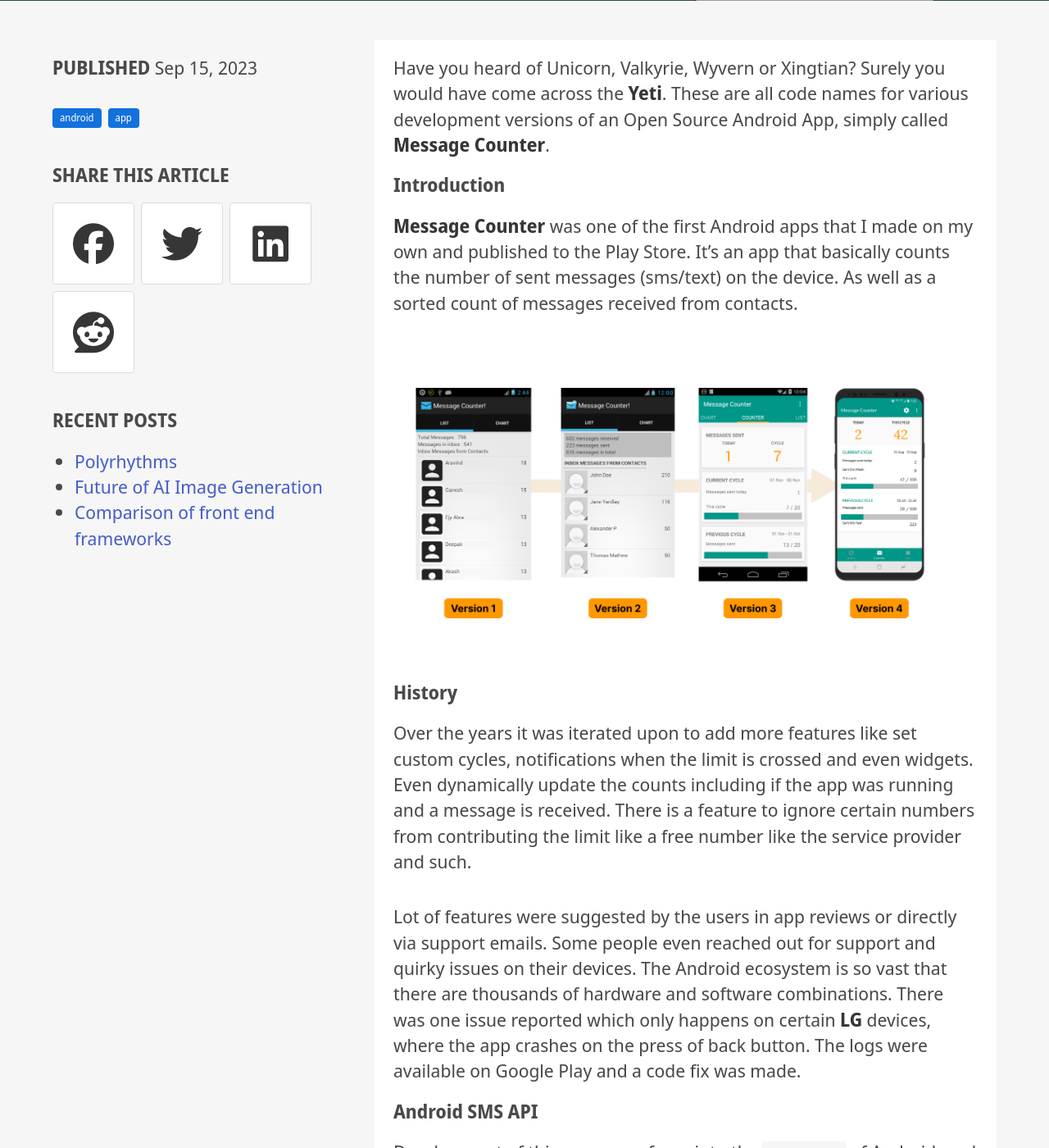
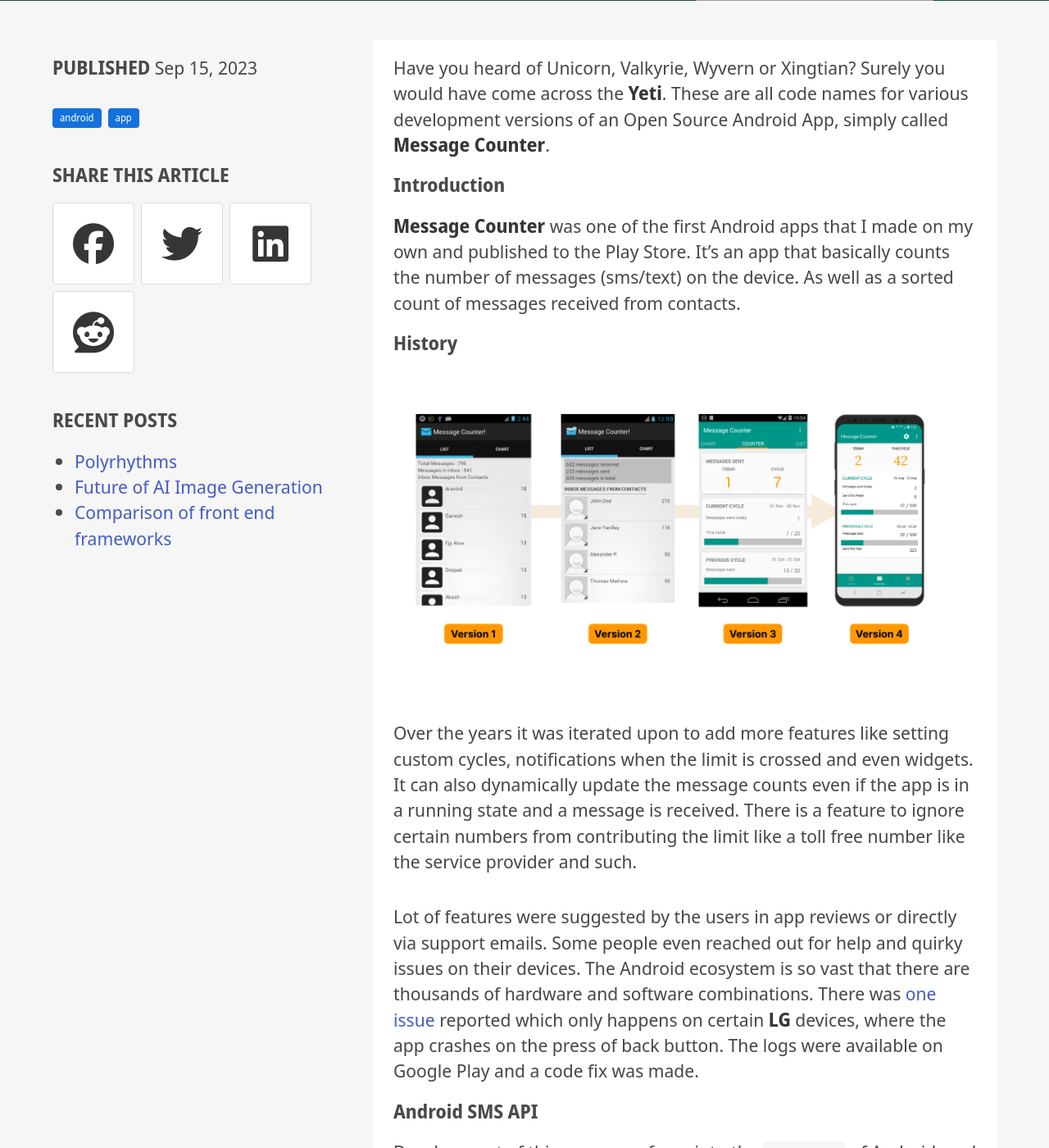
Before and after one commit to midhunhk/midhunhk.github.io, a Jekyll site: the page built from _posts/2023-09-15-android-message-counter.md, in a window 1280 px wide and 1400 px high, scrolled down 417 px. Shown: the whole window at 82% size. Built offline with Jekyll 4.4.1, drawn with Linux system fonts in a browser that asks for light colours; nearby versions of some CDN libraries; comment, search, counter and statistics services are not loaded; a style sheet for code colours, icons or effects is not loaded; some of the changed text lies outside the part shown.

Commit message:
update article

```diff
--- a/_posts/2023-09-15-android-message-counter.md
+++ b/_posts/2023-09-15-android-message-counter.md
@@ -13,14 +13,14 @@
 Have you heard of Unicorn, Valkyrie, Wyvern or Xingtian? Surely you would have come across the **Yeti**. These are all code names for various development versions of an Open Source Android App, simply called **Message Counter**.
 
 ## Introduction
-**Message Counter** was one of the first Android apps that I made on my own and published to the Play Store. It's an app that basically counts the number of sent messages (sms/text) on the device. As well as a sorted count of messages received from contacts.
+**Message Counter** was one of the first Android apps that I made on my own and published to the Play Store. It's an app that basically counts the number of messages (sms/text) on the device. As well as a sorted count of messages received from contacts.
 
+## History
 ![message counter version history](/public/images/2023/09/15/version-history.png)
 
-## History
-Over the years it was iterated upon to add more features like set custom cycles, notifications when the limit is crossed and even widgets. Even dynamically update the counts including if the app was running and a message is received. There is a feature to ignore certain numbers from contributing the limit like a free number like the service provider and such.
+Over the years it was iterated upon to add more features like setting custom cycles, notifications when the limit is crossed and even widgets. It can also dynamically update the message counts even if the app is in a running state and a message is received. There is a feature to ignore certain numbers from contributing the limit like a toll free number like the service provider and such.
 
-Lot of features were suggested by the users in app reviews or directly via support emails. Some people even reached out for support and quirky issues on their devices. The Android ecosystem is so vast that there are thousands of hardware and software combinations. There was one issue reported which only happens on certain **LG** devices, where the app crashes on the press of back button. The logs were available on Google Play and a code fix was made.
+Lot of features were suggested by the users in app reviews or directly via support emails. Some people even reached out for help and quirky issues on their devices. The Android ecosystem is so vast that there are thousands of hardware and software combinations. There was [one issue](https://github.com/midhunhk/message-counter/issues/6) reported which only happens on certain **LG** devices, where the app crashes on the press of back button. The logs were available on Google Play and a code fix was made.
 
 ## Android SMS API
 Development of this app was a foray into the `SMS API` of Android, and how it is structured and finally how we can get data from it. It also requires an interface with the `Contacts API` to cross link the contact details and the message.
@@ -68,13 +68,14 @@
 
 
 ## Google Play Policy Update
-Since there was a [Google Play Policy Update](https://support.google.com/googleplay/android-developer/answer/10208820?hl=en) that restricts the usage of apps with the **READ_SMS** permission, the app was no longer compliant to function as such and was unpublished. Although I requested Google Play to reinstate the app since **READ_SMS** is a core functionality of the app, it was rejected.
+Not soon after the Version 4 rewrite and redesign, there was a [Google Play Policy Update](https://support.google.com/googleplay/android-developer/answer/10208820?hl=en) that restricts the usage of apps with the **READ_SMS** permission. And the app was no longer compliant to be listed on the Play Store and was unpublished. Although I requested Google Play to reinstate the app through the developer portal since **READ_SMS** is a core functionality of the app, it was rejected.
 
-The app functions as it was, but cannot be uploaded to Google Play. As a backup it is available on other Android App Stores, but not necessarily updated. Power users can build the app from the source code and install directly on their device.
+The app functions as it was, but cannot be uploaded to Google Play. As a backup it is available on other Android App Stores, but not necessarily updated to use updated libraries or frameworks. Power users can build the app from the source code and install directly on their device.
 
 ## Closing thoughts
-Probably this is fine when it comes to privacy as it is very easy to inspect the contents of the messages and infer data for malicious purposes. Google taking the Apple route of protecting its users, but had came after many years since the release of the platform.
+Probably this is fine when it comes to privacy as it is very easy to inspect the contents of the messages and infer data for malicious purposes. Google is finally taking the Apple route of protecting its users on it's platform from themselves, but this should have come many years ago.
 
 ### References
 1. [Message Counter App Source Code](https://github.com/midhunhk/message-counter)
 2. [Google Play Policy Update](https://support.google.com/googleplay/android-developer/answer/10208820?hl=en)
+3. [Message Counter Codenames](https://github.com/midhunhk/message-counter/wiki/Codenames)
```
Also changed, not shown: other parts of _posts/2023-09-15-android-message-counter.md (+1 -1 lines).
